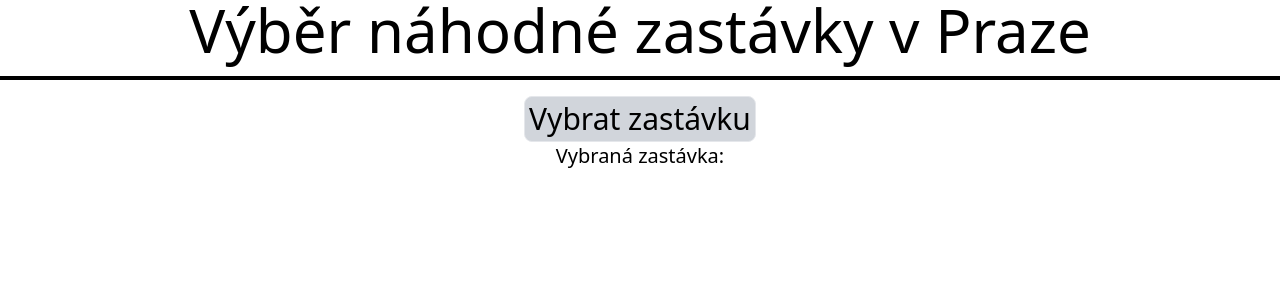
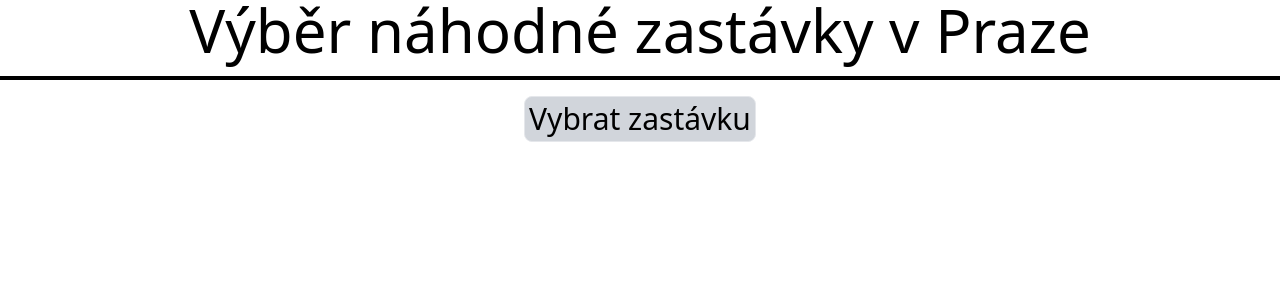
Before and after one commit to Peperman66/RandomStationChooser, a Next.js app: page / in a window 1280 px wide. Shown: the top 300 px of the page. Built offline with nearby package versions, Linux system fonts and the light colour scheme.

Commit message:
add selected station text to only show up when selected

```diff
--- a/pages/index.tsx
+++ b/pages/index.tsx
@@ -27,9 +27,9 @@ const Home: NextPage = () => {
         <h1 className="text-6xl pb-4">Výběr náhodné zastávky v Praze</h1>
         <hr className='border-black w-full border-2' />
         <button className={'bg-gray-300 rounded-lg border p-1 text-3xl mt-4' + (inProgress ? " text-gray-100" : "")} onClick={getRandomStation} disabled={inProgress}>{inProgress ? "Vybírám..." : "Vybrat zastávku"}</button>
-        <span className='text-xl'>Vybraná zastávka:</span>
-        <span className='font-bold text-2xl'>{station?.name}</span>
         {station != undefined && <>
+          <span className='text-xl'>Vybraná zastávka:</span>
+          <span className='font-bold text-2xl'>{station?.name}</span>
           <a className='text-blue-700 underline' href={getMapUrl()} target="_blank">Odkaz na zastávku</a>
           <CustomMap center={center}/>
         </>}
@@ -39,6 +39,7 @@ const Home: NextPage = () => {
 }
 
 const CustomMap: FC<{center: {lat: number, lng: number}}> = (props: {center: {lat: number, lng: number}}) => {
+  //Known bug: POILayer gets always duplicated when redrawing AND there are somehow two Map components present in the webpage
   return (<>
     <Map zoom={17} center={props.center} height={"700px"} width={"1200px"} loaderApiConfig={{poi: true}}>
       <MouseControl zoom={true} pan={true} wheel={true}/>
```
